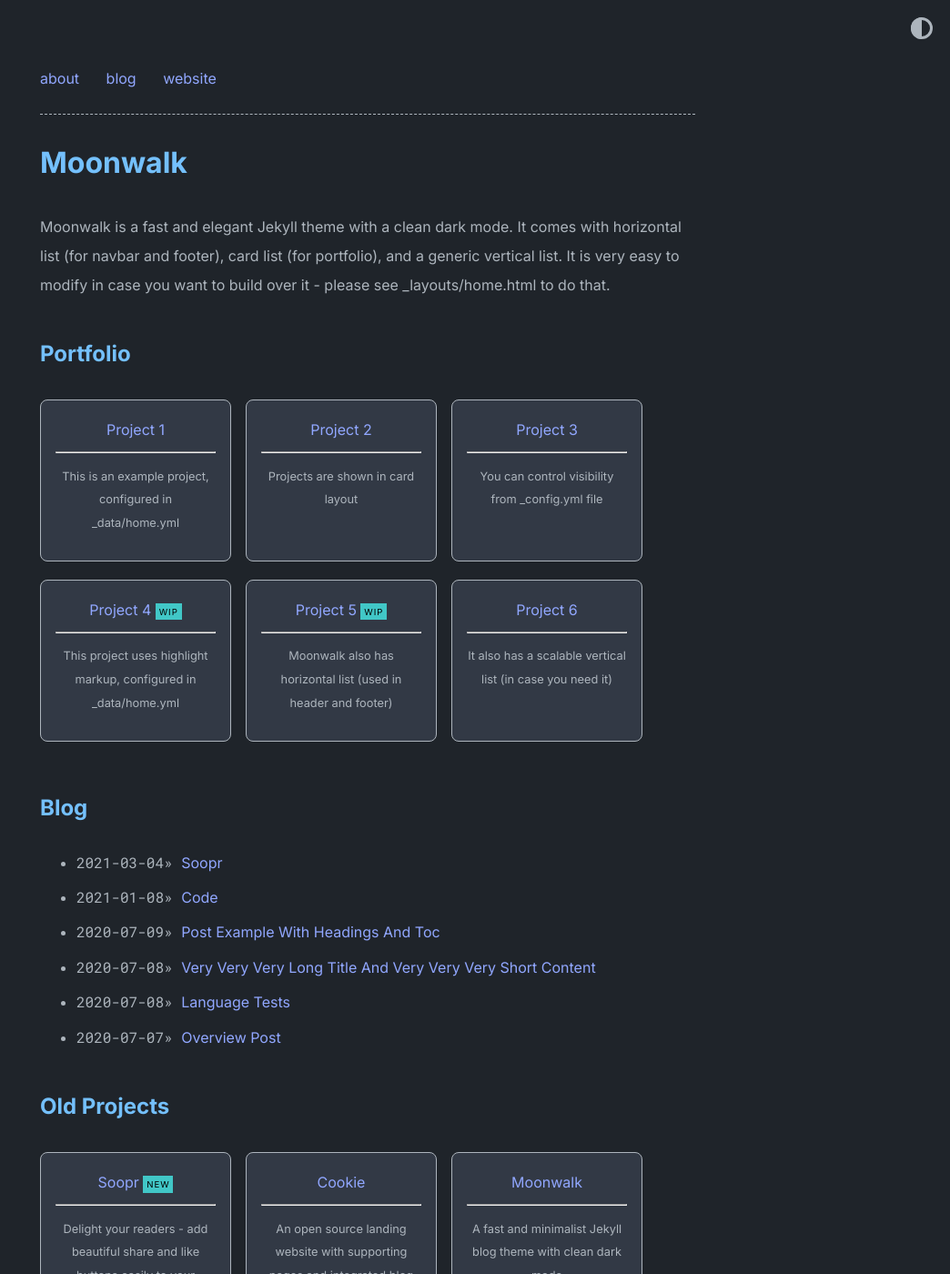
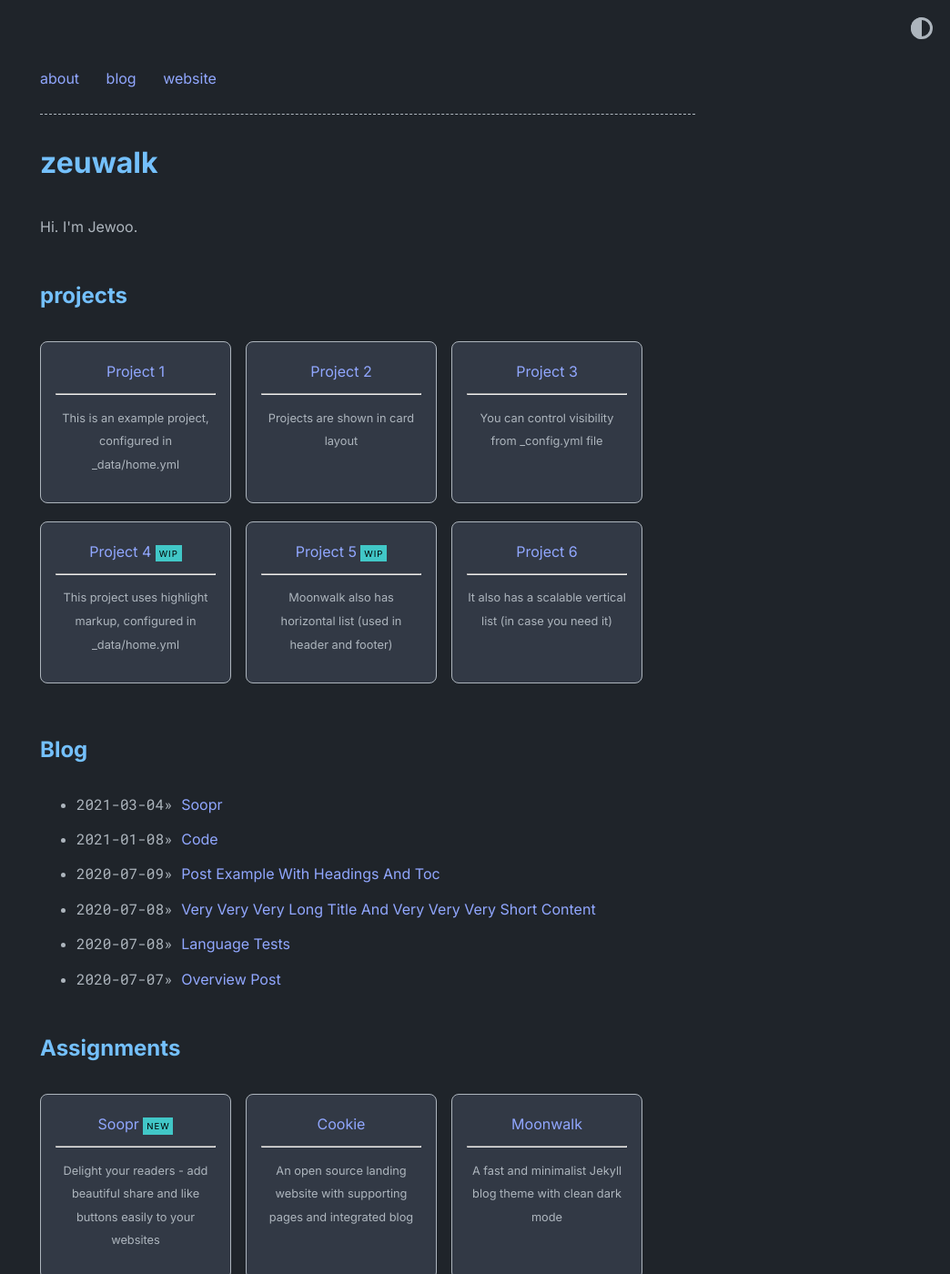
Before and after one commit to zezechae/zezechae.github.io, a Jekyll site: the page built from index.md, in a window 1280 px wide and 1400 px high. Shown: the whole window at 91% size, without its empty margins (236-1280 px from the left). Built offline with Jekyll 4.4.1, drawn with Linux system fonts in a browser that asks for light colours; some of the changed text lies outside the part shown.

Commit message:
start customize

```diff
--- a/_config.yml
+++ b/_config.yml
@@ -1,16 +1,16 @@
-title: Moonwalk
-author: Abhinav Saxena
-url: https://www.abhinavsaxena.com/moonwalk # root address of the site
+title: zeuwalk
+author: Jewoo Chae
+url: https://www.zezechae.github.io # root address of the site
 description: > # description of the site (multiple lines allowed)
-  Moonwalk is a fast and elegant Jekyll theme with a clean dark mode. It comes with horizontal list (for navbar and footer), card list (for portfolio), and a generic vertical list. It is very easy to modify in case you want to build over it - please see _layouts/home.html to do that.
+  Hi. I'm Jewoo.
 
 permalink: /:slug
 
 favicon: "./logo.png" # relative path to site's favicon
 
-twitter:
-    username: abhinav # update or delete this
-    card: summary_large_image
+#twitter:
+#    username: abhinav # update or delete this
+#    card: summary_large_image
 
 #theme: moonwalk # if you are using GitHub Pages, change it to remote_theme: abhinavs/moonwalk
 remote_theme: abhinavs/moonwalk
@@ -33,10 +33,10 @@ theme_config:
   show_tags: true # show tags in a blog posts
   # options for "home" page
   home:
-    title_projects: Portfolio
+    title_projects: projects
     title_misc_list: Details
     title_blog: Blog
-    title_old_projects: Old Projects
+    title_old_projects: Assignments
 
 soopr:
   publish_token: "" # sign up at https://www.soopr.co to get your publish token and personalize share and reaction options
```
